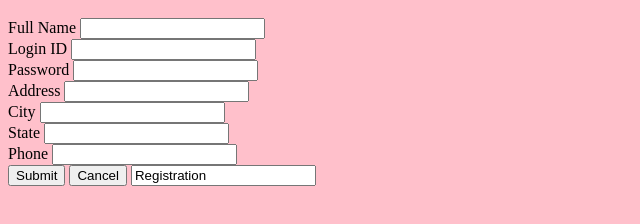
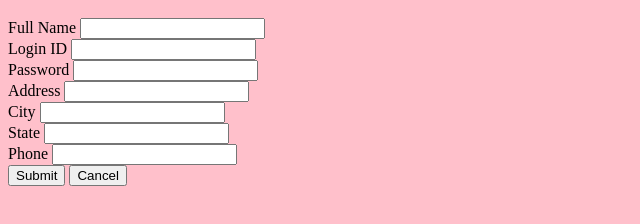
Before and after one commit to Riya-Bhakoo/project-devops, a plain HTML site: page index.html in a window 1280 px wide. Shown: the part 48-272 px from the top of the page, without its empty margins (0-640 px from the left). Drawn offline with Linux system fonts and the light colour scheme.

Commit message:
branch first commit

```diff
--- a/index.html
+++ b/index.html
@@ -73,8 +73,7 @@ function formvalidation(){
         State <input type="text" name="State" id="State"><br>
         Phone <input type="text" name="Phone" id="Phone"><br>
         <input type="submit" name="Submit" value="Submit">
-    	<input type="submit" name="Cancel" value="Cancel">
-	    <input tyor="submit" name="Registration" value="Registration">
+        <input type="submit" name="Cancel" value="Cancel">
     </form>
 </body>
 </html>
```
